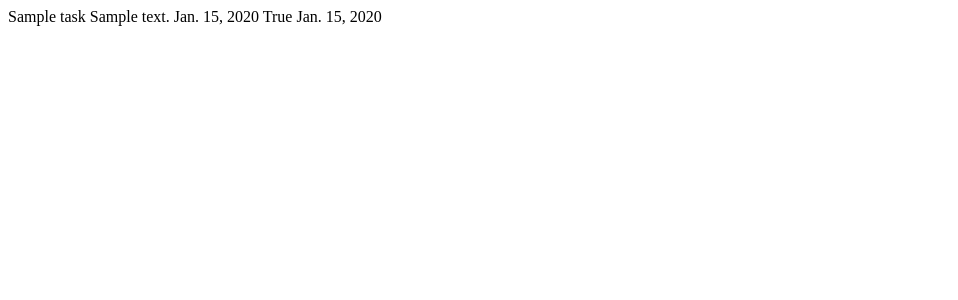
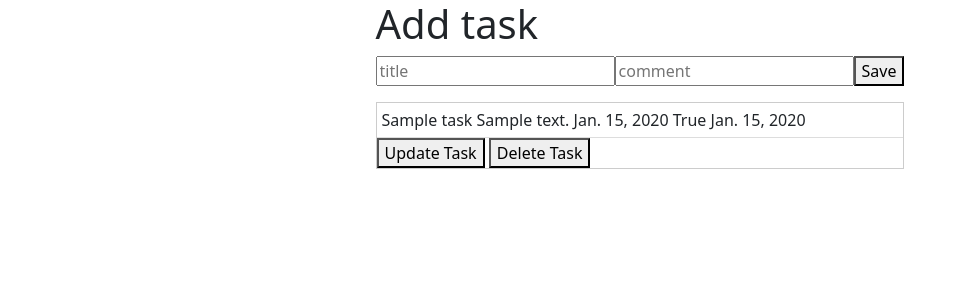
Before and after one commit to baukamobile/django_todo, a Django app: page / in a window 1280 px wide. Shown: the top 300 px of the page, without its empty margins (0-958 px from the left). Run offline with Django 4.2, Linux system fonts and the light colour scheme; tables that the repository leaves empty hold one stand-in row (values such as "Sample post").

Commit message:
starting edit delete views

```diff
--- a/django_todo/settings.py
+++ b/django_todo/settings.py
@@ -121,6 +121,9 @@ USE_TZ = True
 # https://docs.djangoproject.com/en/4.2/howto/static-files/
 
 STATIC_URL = 'static/'
+STATICFILES_DIRS = [
+    BASE_DIR / "static",
+]
 
 # Default primary key field type
 # https://docs.djangoproject.com/en/4.2/ref/settings/#default-auto-field
--- /dev/null
+++ b/task/forms.py
@@ -0,0 +1,6 @@
+from django import forms
+from .models import *
+
+class TaskForm(forms.ModelForm):
+    model = Task
+    fields = ['title', 'comment',]
--- /dev/null
+++ b/task/static/css/style.css
@@ -0,0 +1,29 @@
+body {
+    display: flex;
+    justify-content: center;
+}
+.listtask {
+    display: flex;
+    justify-content: center;
+}
+
+.scrollable-list {
+    max-height: 250px; /* Set max height for the scrollable area */
+    overflow-y: auto; /* Enable vertical scrolling */
+    border: 1px solid #ccc; /* Optional: Add border for aesthetics */
+}
+
+.scrollable-list ul {
+    list-style-type: none; /* Remove default bullet points */
+    padding: 0;
+    margin: 0;
+}
+
+.scrollable-list li {
+    padding: 5px;
+    border-bottom: 1px solid #ddd; /* Optional: Add border between list items */
+}
+
+.scrollable-list li:last-child {
+    border-bottom: none; /* Remove border for the last list item */
+}
--- /dev/null
+++ b/task/templates/base.html
@@ -0,0 +1,6 @@
+{% load static %}
+
+<link href="https://cdn.jsdelivr.net/npm/bootstrap@5.0.2/dist/css/bootstrap.min.css" rel="stylesheet" integrity="sha384-EVSTQN3/azprG1Anm3QDgpJLIm9Nao0Yz1ztcQTwFspd3yD65VohhpuuCOmLASjC" crossorigin="anonymous">
+
+    {% block content %}
+    {% endblock %}
--- a/task/templates/index.html
+++ b/task/templates/index.html
@@ -1,2 +1,24 @@
-{% for task in tasks %} {{task.title}} {{task.comment}} {{task.created_time}}
-{{task.is_done}} {{task.deleted_time}} {% endfor %}
+{% extends 'base.html' %} {% load static %} {% block content %}
+<link rel="stylesheet" href="{% static 'css/style.css' %}" />
+<div class="formlist">
+    <h1>Add task</h1>
+    <form action="listtask" method="post" class="listtask">
+        <input type="text" placeholder="title" />
+        <input type="text" placeholder="comment" />
+        <button>Save</button>
+    </form>
+    <div class="scrollable-list">
+        <ul>
+            {% for task in tasks %}
+            <li>
+                {{task.title}} {{task.comment}} {{task.created_time}}
+                {{task.is_done}} {{task.deleted_time}}
+            </li>
+            <button>Update Task</button>
+            <button>Delete Task</button>
+            {% endfor %}
+            <!-- Add more list items here -->
+        </ul>
+    </div>
+</div>
+{% endblock %}
--- a/task/views.py
+++ b/task/views.py
@@ -1,6 +1,7 @@
 from django.shortcuts import render
 from django.views.generic import ListView
 from .models import *
+from .forms import *
 # Create your views here.
 
 
@@ -13,6 +14,11 @@ from .models import *
 
 def listtask(request):
     tasks = Task.objects.all()
+    form = TaskForm
+    # if request.method=='POST':
+    #     if is_valid():
+
     return render(request, 'index.html', context={
         'tasks':tasks,
+        'form': form,
     })
```
